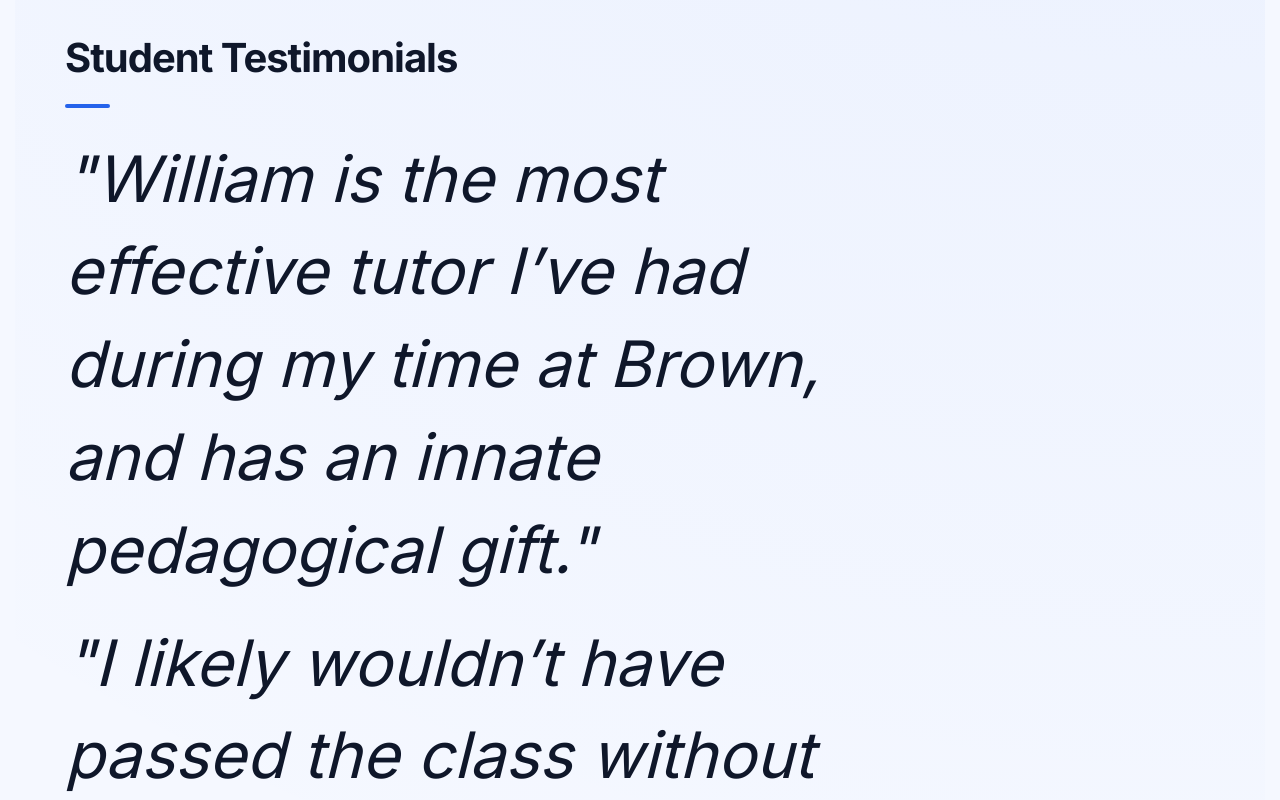
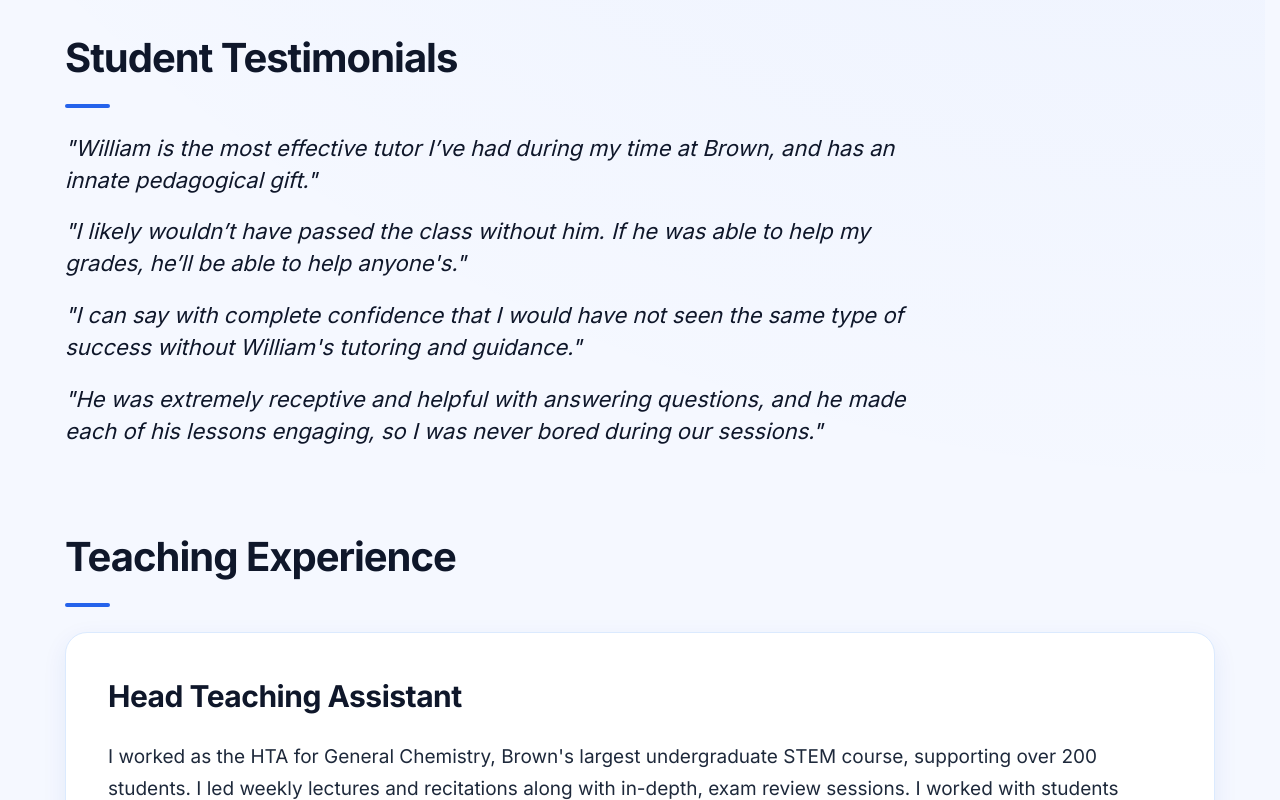
Before and after one commit to pythonschmython/william-roberts-website, a Next.js app: page / in a window 1280 px wide. Shown: the part 1260-2060 px from the top of the page. Built offline with nearby package versions, Linux system fonts and the light colour scheme.

Commit message:
font again

```diff
--- a/app/globals.css
+++ b/app/globals.css
@@ -348,7 +348,7 @@ p {
 
 .testimonial p {
   margin: 0;
-  font-size: 4rem;
+  font-size: 22px;
   line-height: 1.45;
   font-style: italic;
   color: #0f172a;
```
